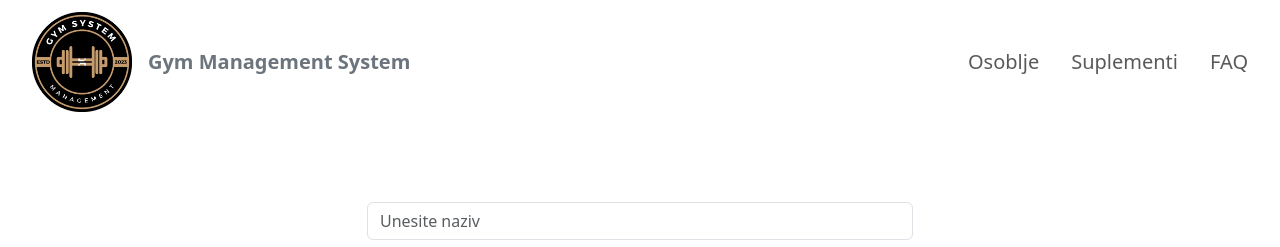
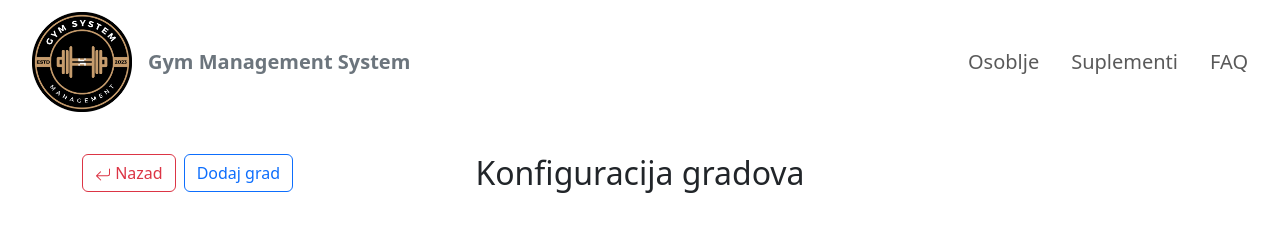
Before and after one commit to vedad-keskin/Gym-Management-System, an Angular app in the folder GMS-frontend/: page /AdministratorPageClanarine in a window 1280 px wide. Shown: the top 247 px of the page. Built offline with nearby package versions, Linux system fonts and the light colour scheme; no server answers.

Commit message:
Editovanje clanarina

```diff
--- a/GMS-frontend/src/app/administrator-page-clanarine/administrator-page-clanarine.component.html
+++ b/GMS-frontend/src/app/administrator-page-clanarine/administrator-page-clanarine.component.html
@@ -2,6 +2,27 @@
   <div class="container-md">
 
 
+    <!--  Back button i Tekst-->
+    <div class="row">
+      <div class="col-3">
+        <button type="button" routerLink='/AdministratorPage' class="btn btn-outline-danger">
+          <svg xmlns="http://www.w3.org/2000/svg" width="16" height="16" fill="currentColor" class="bi bi-arrow-return-left" viewBox="0 0 16 16">
+            <path fill-rule="evenodd" d="M14.5 1.5a.5.5 0 0 1 .5.5v4.8a2.5 2.5 0 0 1-2.5 2.5H2.707l3.347 3.346a.5.5 0 0 1-.708.708l-4.2-4.2a.5.5 0 0 1 0-.708l4-4a.5.5 0 1 1 .708.708L2.707 8.3H12.5A1.5 1.5 0 0 0 14 6.8V2a.5.5 0 0 1 .5-.5"></path>
+          </svg>
+          Nazad
+        </button>
+        <button type="button" class="btn btn-outline-primary mx-2">Dodaj grad</button>
+      </div>
+      <div class="col-6">
+        <div class="text-center">
+          <h2>Konfiguracija gradova</h2>
+        </div>
+      </div>
+    </div>
+
+
+
+    <!-- Pretraga po nazivu-->
     <div class="row my-5 d-flex justify-content-center" >
       <div class="col-6">
         <input type="text" spellcheck="false" placeholder="Unesite naziv" class="form-control secondary" [(ngModel)]="PretragaNaziv">
@@ -9,33 +30,43 @@
     </div>
 
 
-    <div *ngIf="odabranaClanarina">
+    <!-- div za edit -->
+
+    <div class="border rounded px-4 py-3" *ngIf="odabranaClanarina">
+
+      <div class="d-flex justify-content-end">
+        <button type="button" (click)="Close()" class="btn-close"></button>
+      </div>
+
 
       <div>
         <label> ID: </label>
-        <input [value]="odabranaClanarina.id" disabled>
+        <input type="text" class="form-control mb-2" [value]="odabranaClanarina.id" disabled>
       </div>
 
       <div>
         <label> Naziv: </label>
-        <input [(ngModel)]="odabranaClanarina.naziv">
+        <input type="text" class="form-control mb-2" [(ngModel)]="odabranaClanarina.naziv">
       </div>
 
       <div>
         <label> Cijena: </label>
-        <input [(ngModel)]="odabranaClanarina.cijena">
+        <input type="text" class="form-control mb-2" [(ngModel)]="odabranaClanarina.cijena">
       </div>
 
       <div>
         <label> Opis: </label>
-        <input [(ngModel)]="odabranaClanarina.opis">
+        <input type="text" class="form-control mb-2" [(ngModel)]="odabranaClanarina.opis">
       </div>
 
-      <button type="submit" class="btn btn-primary" (click)="Save()">Spasi promjene</button>
-
+    <div class="d-flex justify-content-end">
+      <button type="submit" class="btn btn-primary mt-2" (click)="Save()">Spasi promjene</button>
+   </div>
 
     </div>
 
+
+    <!-- tabela -->
 
     <table class="table table-striped">
       <thead>
--- a/GMS-frontend/src/app/administrator-page-clanarine/administrator-page-clanarine.component.ts
+++ b/GMS-frontend/src/app/administrator-page-clanarine/administrator-page-clanarine.component.ts
@@ -50,4 +50,9 @@ export class AdministratorPageClanarineComponent implements OnInit{
       this.odabranaClanarina = null
     })
   }
+
+  Close() {
+    this.odabranaClanarina = null
+    this.ngOnInit();
+  }
 }
```
Also changed, not shown: GMS-frontend/src/app/administrator-page-clanarine/administrator-page-clanarine.component.css (line endings or trailing spaces).
